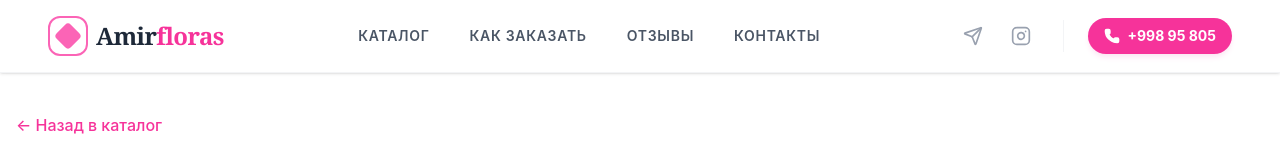
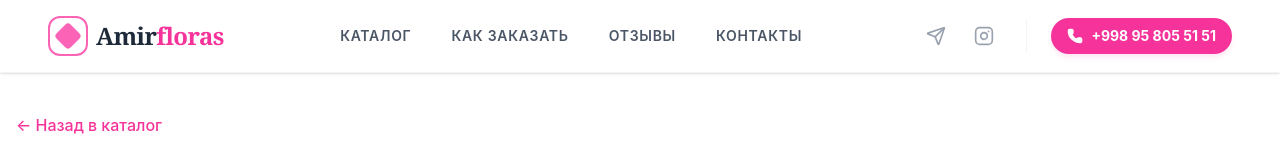
Before and after one commit to uralbaevrasul/Amirfloras, a React (Vite) app: page /Product/1 in a window 1280 px wide. Shown: the top 160 px of the page. Built offline with nearby package versions, Linux system fonts and the light colour scheme.

Commit message:
Amirfloras

```diff
--- a/src/jsx/Navbar.jsx
+++ b/src/jsx/Navbar.jsx
@@ -85,7 +85,7 @@ const Navbar = () => {
   >
     <Phone size={16} fill="currentColor" />
     {/* 'hidden xs:inline' o'rniga 'hidden min-[400px]:inline' ishlatish tavsiya etiladi yoki shunchaki 'hidden md:inline' */}
-    <span className="hidden sm:inline">+998 95 805</span>
+    <span className="hidden sm:inline">+998 95 805 51 51</span>
   </a>
 </div>
       </div>
```
